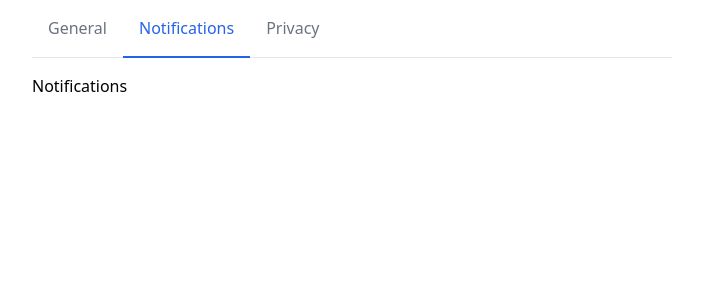
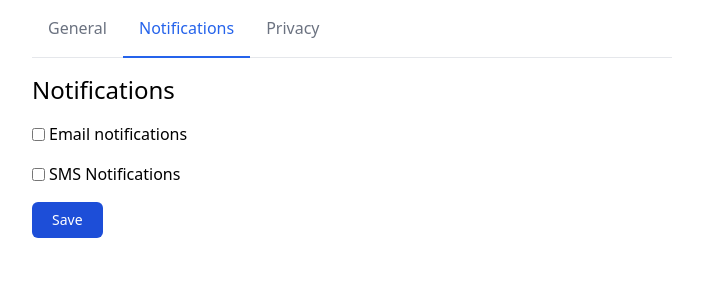
Before and after one commit to filipivanovic/settings-page, a Vue app: page / in a window 1280 px wide. Both pictures are taken after a click on the button "Notifications". Shown: the top 300 px of the page, without its empty margins (288-991 px from the left). Built offline with nearby package versions, Linux system fonts and the light colour scheme.

Commit message:
Adding markup and maintaining user data

```diff
--- a/src/components/GeneralSettings.vue
+++ b/src/components/GeneralSettings.vue
@@ -1,6 +1,6 @@
 <script setup lang="ts">
 
-import { useSettings } from '@/components/composables/useSettings'
+import { useSettings } from '@/composables/useSettings'
 
 const { general } = useSettings()
 
@@ -11,19 +11,19 @@ const { general } = useSettings()
     <h2 class="text-2xl mb-4">General</h2>
     <form class="space-y-4 mx-auto">
       <div>
-        <label>Username</label>
+        <label class="mb-1">Username</label>
         <input type="text" v-model="general.username">
       </div>
       <div>
-        <label>Email</label>
+        <label class="mb-1">Email</label>
         <input type="email" v-model="general.email">
       </div>
       <div>
-        <label>About Me</label>
+        <label class="mb-1">About Me</label>
         <textarea v-model="general.about"></textarea>
       </div>
       <div>
-        <label>Gender</label>
+        <label class="mb-1">Gender</label>
         <label>
           <input type="radio" value="male" v-model="general.gender" />
           <span>Male</span>
@@ -38,7 +38,7 @@ const { general } = useSettings()
         </label>
       </div>
       <div>
-        <label>Country</label>
+        <label class="mb-1">Country</label>
         <select v-model="general.country">
           <option>Serbia</option>
           <option>Spain</option>
--- a/src/components/NotificationsSettings.vue
+++ b/src/components/NotificationsSettings.vue
@@ -1,9 +1,25 @@
 <script setup lang="ts">
+import { useSettings } from '@/composables/useSettings'
 
+const { notifications } = useSettings()
 </script>
 
 <template>
-<div>Notifications</div>
+  <div>
+    <h2 class="text-2xl mb-4">Notifications</h2>
+    <form class="space-y-4 mx-auto">
+      <div class="flex items-center gap-1">
+        <input type="checkbox" v-model="notifications.email" />
+        <label>Email notifications</label>
+      </div>
+      <div class="flex items-center gap-1">
+        <input type="checkbox" v-model="notifications.sms" />
+        <label>SMS Notifications</label>
+      </div>
+
+      <button type="submit" class="btn-primary">Save</button>
+    </form>
+  </div>
 </template>
 
 <style scoped>
--- a/src/components/PrivacySettings.vue
+++ b/src/components/PrivacySettings.vue
@@ -1,9 +1,31 @@
 <script setup lang="ts">
+
+import { useSettings } from '@/composables/useSettings'
+
+const { privacy } = useSettings()
 
 </script>
 
 <template>
-  <div>Privacy</div>
+  <div>
+    <h2 class="text-2xl mb-4">Privacy</h2>
+    <form class="space-y-4 mx-auto">
+      <div class="flex items-center gap-1">
+        <input type="checkbox" v-model="privacy.searchEngineIndexing" />
+        <label>Search engine indexing</label>
+      </div>
+
+      <div>
+        <label class="mb-1">Visibility</label>
+        <select v-model="privacy.visbility">
+          <option value="private">Private</option>
+          <option value="public">Public</option>
+        </select>
+      </div>
+
+      <button type="submit" class="btn-primary">Save</button>
+    </form>
+  </div>
 </template>
 
 <style scoped>
--- a/src/components/composables/useSettings.ts
+++ /dev/null
@@ -1,22 +0,0 @@
-import { ref } from 'vue'
-interface GeneralSettings {
-	username: string,
-	email: string,
-	about: string,
-	gender: string,
-	country: string
-}
-
-const general = ref<GeneralSettings>({
-	username: '',
-	email: '',
-	about: '',
-	gender: 'male',
-	country: 'Serbia'
-})
-
-export function useSettings() {
-	return {
-		general
-	}
-}
--- /dev/null
+++ b/src/composables/useSettings.ts
@@ -0,0 +1,46 @@
+import { ref } from 'vue'
+import type { Visibility } from '@/types'
+interface GeneralSettings {
+	username: string,
+	email: string,
+	about: string,
+	gender: string,
+	country: string
+}
+
+interface NotificationsSettings {
+	email: boolean,
+	sms: boolean
+}
+
+interface PrivacySettings {
+	visibility: Visibility,
+	searchEngineIndexing: boolean
+}
+
+const general = ref<GeneralSettings>({
+	username: '',
+	email: '',
+	about: '',
+	gender: 'male',
+	country: 'Serbia'
+})
+
+const notifications = ref<NotificationsSettings>({
+	email: false,
+	sms: false
+})
+
+const privacy = ref<PrivacySettings>({
+	visibility: 'public',
+	searchEngineIndexing: false
+})
+
+
+export function useSettings() {
+	return {
+		general,
+		notifications,
+		privacy
+	}
+}
--- a/src/types.ts
+++ b/src/types.ts
@@ -1,6 +1,8 @@
 import type { Component } from 'vue'
 
 export type TabKey = 'General' | 'Notifications' | 'Privacy'
+export type Visibility = 'public' | 'private'
+
 export interface Tab {
   key: TabKey,
   label: string,
```
